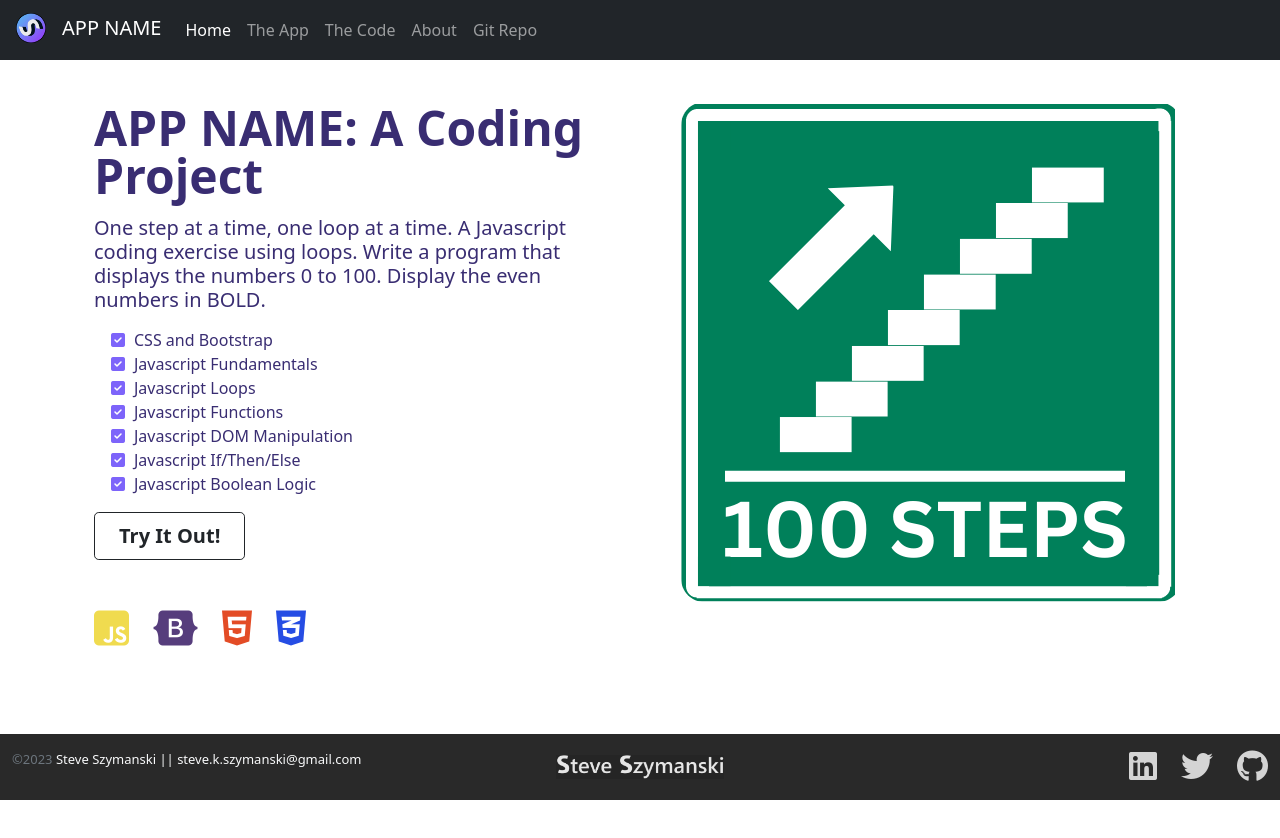
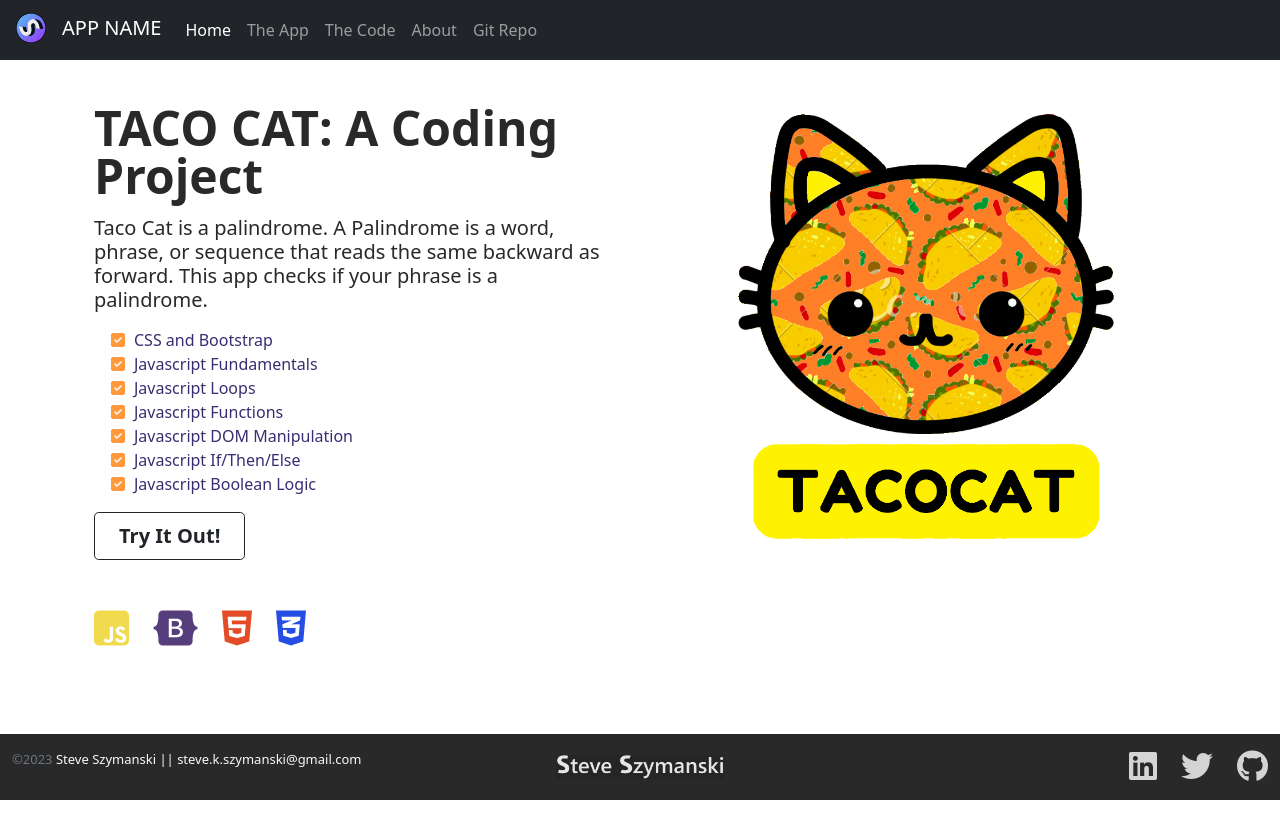
Before and after one commit to StevesGitRepo/Taco-Cat, a plain HTML site: page index.html in a window 1280 px wide. Drawn offline with nearby package versions, Linux system fonts and the light colour scheme.

Commit message:
init commit

```diff
--- a/css/site.css
+++ b/css/site.css
@@ -26,7 +26,7 @@ h3,
 h4,
 h5,
 h6 {
-  color: var(--primary-color);
+  color: var(--dark-color);
 }
 
 .sticky-footer {
@@ -68,7 +68,7 @@ footer .social > a:hover {
 }
 
 .checklist > li i {
-  color: var(--logoBlue-color);
+  color: var(--secondary-color);
 }
 
 .checklistText {
--- a/index.html
+++ b/index.html
@@ -88,16 +88,16 @@
     <!-- ==== Main Section ==== -->
 
     <main class="flex-shrink-0">
-      <div class="container col-xxl-8 px-4 py-5 py-lg-1">
+      <div class="container col-xxl-8 px-4 py-5 py-lg-1 background">
         <div class="row g-5 mt-lg-1 py-5 row-cols-1 row-cols-lg-2">
           <div class="col order-last order-lg-first">
             <h1 class="display-5 fw-bold lh-1 mb-3">
-              APP NAME: A Coding Project
+              TACO CAT: A Coding Project
             </h1>
             <h4 class="lead">
-              One step at a time, one loop at a time. A Javascript coding
-              exercise using loops. Write a program that displays the numbers 0
-              to 100. Display the even numbers in <strong>BOLD</strong>.
+              Taco Cat is a palindrome. A Palindrome is a word, phrase, or
+              sequence that reads the same backward as forward. This app checks
+              if your phrase is a palindrome.
             </h4>
             <ul class="fa-ul pt-2 checklist checklistText">
               <li>
@@ -157,11 +157,11 @@
           </div>
           <div class="col">
             <img
-              src="img/100 STEPS SIGN.png"
+              src="img/tacocat logo text.png"
               class="img-fluid center-block d-block mx-auto"
-              alt="100 Steps Logo"
-              width="500"
-              height="500"
+              alt="Taco Cat Logo"
+              width="400"
+              height="400"
             />
           </div>
         </div>
```
Also changed, not shown: img/BannerDarkerNameOnlySinovaBlue.png (deleted), img/LogoCircleBWGBold.png (deleted), img/LogoCircleBoldRed.png (deleted), img/LogoCircleBoldSalmon.png (deleted), img/LogoCircleBoldYellow.png (deleted), img/steveLogoBluey.png (deleted), img/steveLogoMint2.png (deleted), img/steveLogoPri2.png (deleted), img/tacocat logo text.png (added).
